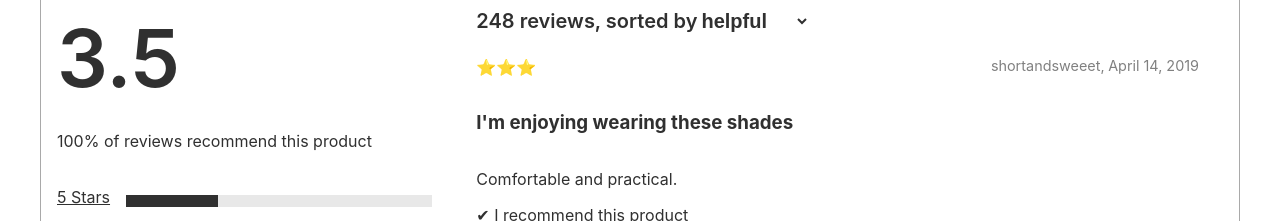
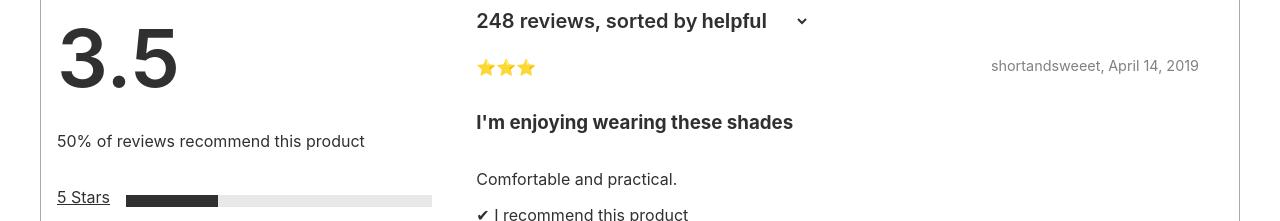
Before and after one commit to derivatively-dynamos/aix-en-provence, a React app: page / in a window 1280 px wide. Shown: the part 2100-2321 px from the top of the page. Built offline with nearby package versions, Linux system fonts and the light colour scheme; no server answers.

Commit message:
Implement dynamic % of Reviews Recommended

```diff
--- a/src/components/ratings-and-reviews/ReviewBreakdown.jsx
+++ b/src/components/ratings-and-reviews/ReviewBreakdown.jsx
@@ -8,15 +8,29 @@ import Score from './Score.jsx';
 
 const ReviewBreakdown = ({ reviews }) => {
   const [ starBreakdown ] = useState(['5 Stars', '4 Stars', '3 Stars', '2 Stars', '1 Stars'])
+
   const ratings = reviews.map((review) => {
     return review.rating;
   })
+
+  const recByPer = (reviews.map((review) => {
+    console.log('is recommend: ', review.recommend)
+    if (review.recommend) {
+      return 1
+    } else {
+      return 0;
+    };
+  }).reduce((c, p) => {
+    return c + p;
+  })) / reviews.length * 100;
+
+  console.log(recByPer)
 
   return (
     <ColumnCont>
       <Score reviews={reviews}/>
       <ColumnCont>
-        <p>100% of reviews recommend this product</p>
+        <p>{recByPer}% of reviews recommend this product</p>
         {starBreakdown.map((starAmt)=> {
           return <StarBar key={starAmt[0]} stars={starAmt} reviews={reviews}/>
         })}
```
